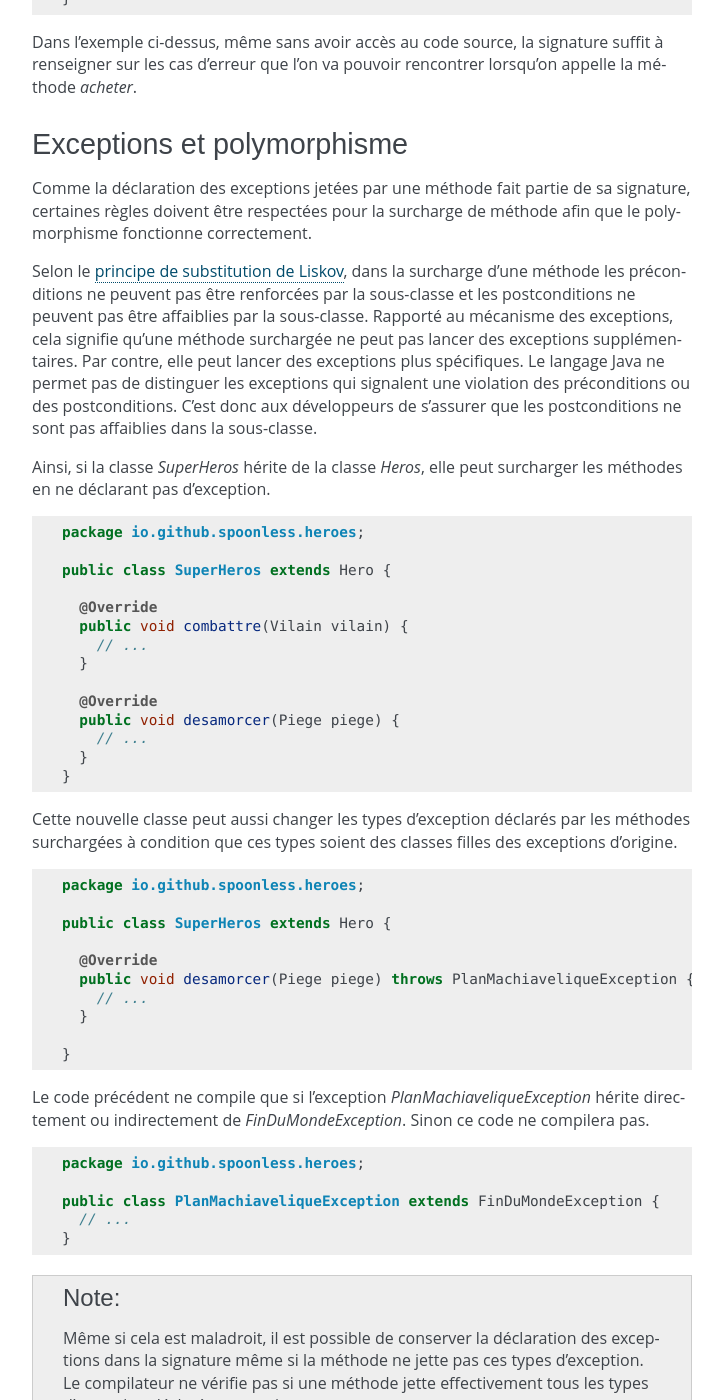
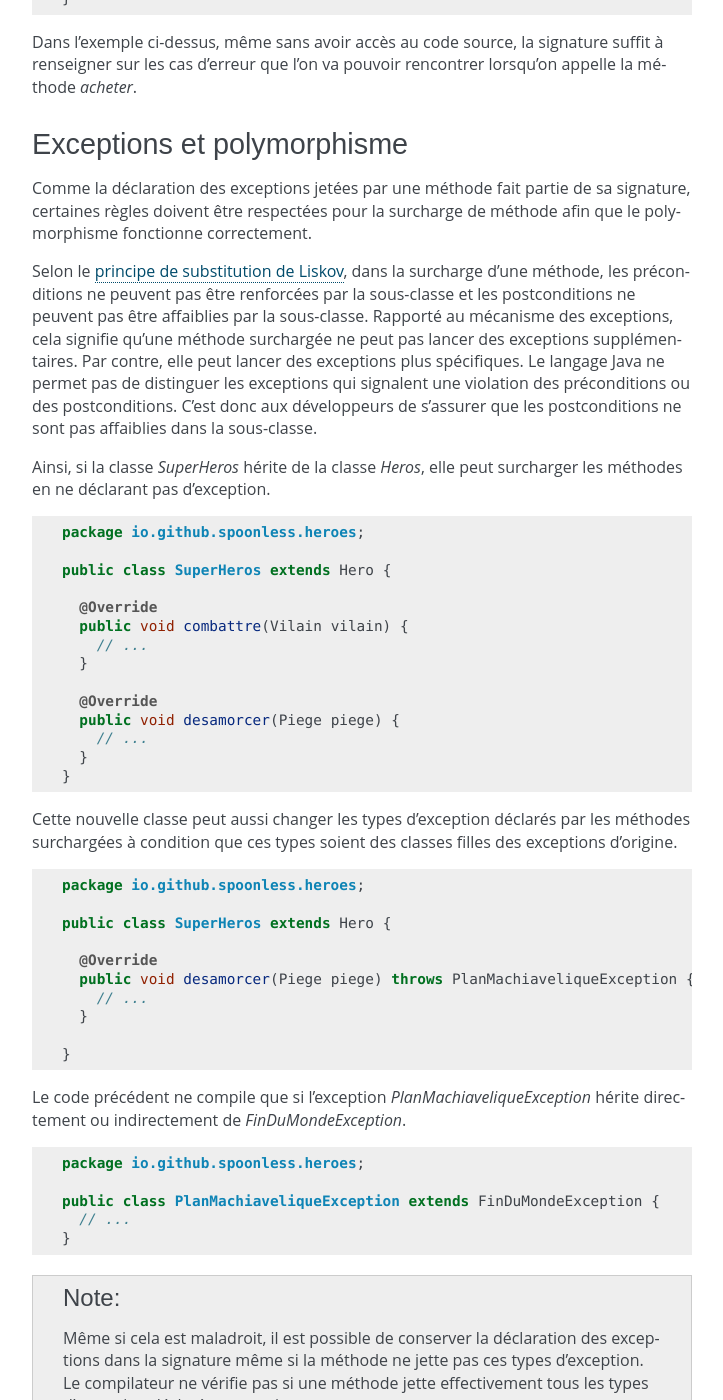
Before and after one commit to lanaflonPerso/cours-java-web, a Sphinx documentation site: the page built from source/les_exceptions.rst, in a window 1280 px wide and 1400 px high, scrolled down 7126 px. Shown: the whole window, without its empty margins (398-1121 px from the left). Built offline with Sphinx 7.4.7, drawn with Linux system fonts in a browser that asks for light colours; formulas are drawn with MathJax 3; some of the changed text lies outside the part shown.

Commit message:
relecture

```diff
--- a/source/les_exceptions.rst
+++ b/source/les_exceptions.rst
@@ -398,7 +398,7 @@
 sa signature, certaines règles doivent être respectées pour la surcharge
 de méthode afin que le polymorphisme fonctionne correctement.
 
-Selon le `principe de substitution de Liskov`_, dans la surcharge d'une méthode
+Selon le `principe de substitution de Liskov`_, dans la surcharge d'une méthode,
 les préconditions ne peuvent pas être renforcées par la sous-classe et les
 postconditions ne peuvent pas être affaiblies par la sous-classe. Rapporté
 au mécanisme des exceptions, cela signifie qu'une méthode surchargée ne peut
@@ -446,8 +446,7 @@
   }
 
 Le code précédent ne compile que si l'exception *PlanMachiaveliqueException*
-hérite directement ou indirectement de *FinDuMondeException*. Sinon ce code
-ne compilera pas.
+hérite directement ou indirectement de *FinDuMondeException*.
 
 ::
 
@@ -470,7 +469,7 @@
 ***************
 
 À la suite des blocs **catch** il est possible de déclarer un bloc **finally**.
-Un bloc **finally** est exécuté systématiquement que le bloc **try** se soit
+Un bloc **finally** est exécuté systématiquement, que le bloc **try** se soit
 terminé normalement ou par une exception.
 
 .. note::
@@ -770,7 +768,7 @@
       this.vitesse += deltaVitesse;
     }
 
-Par opposition toutes les autres exceptions sont appelées des *checked exception*.
+Par opposition, toutes les autres exceptions sont appelées des *checked exception*.
 Une méthode qui est susceptible de laisser se propager une *checked exception*
 doit le signaler dans sa signature à l'aide du mot-clé **throws**.
 
```
Also changed, not shown: other parts of source/les_exceptions.rst (+21 -15 lines).
